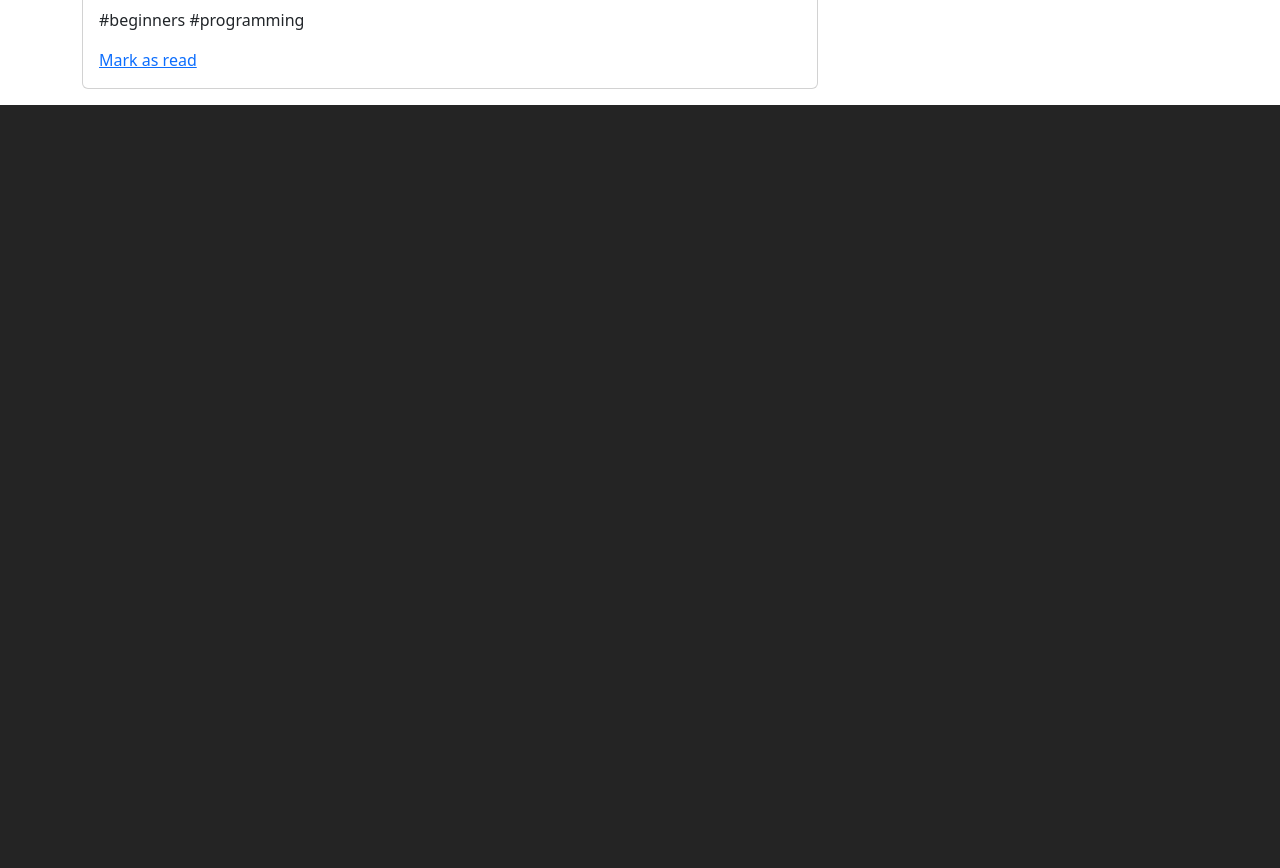
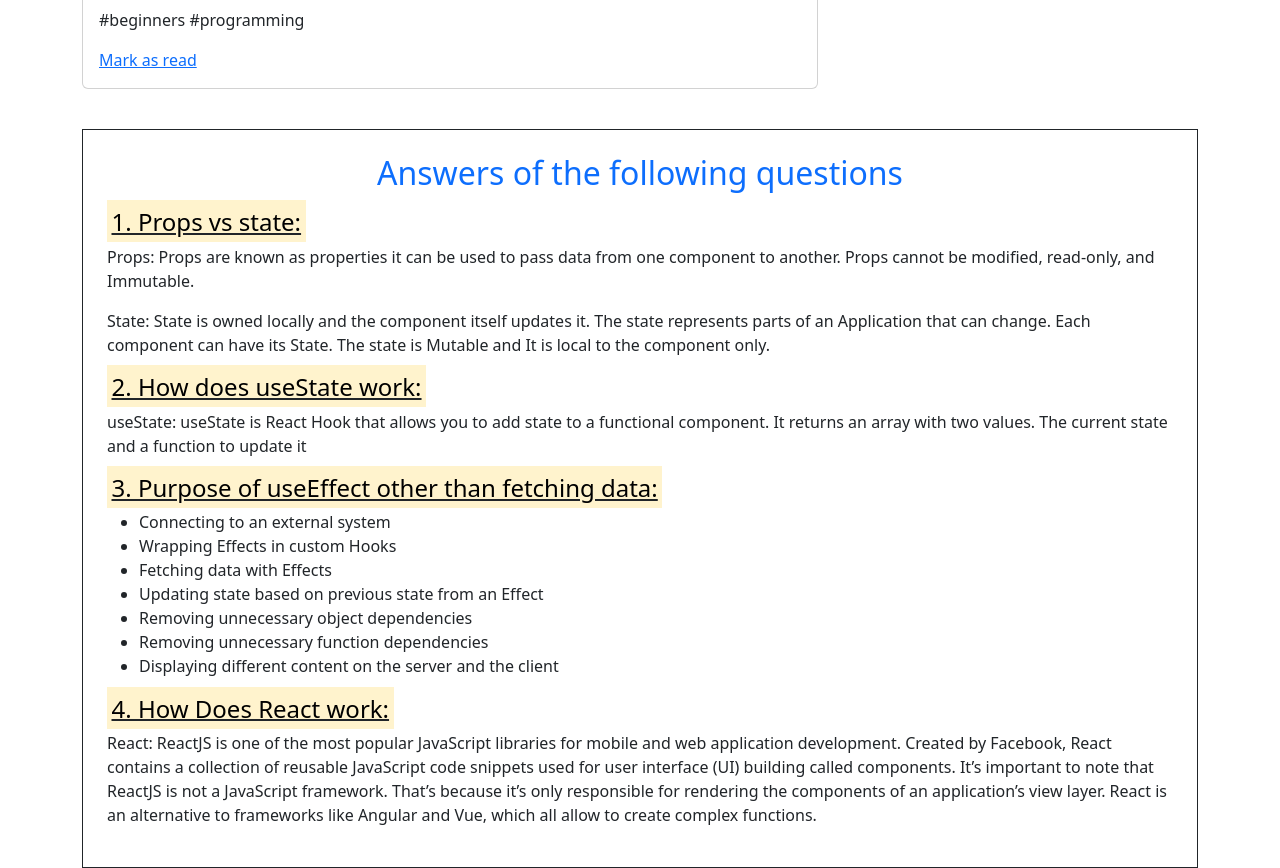
Before and after one commit to Bajlar/knowledge-cafe, a React (Vite) app: page / in a window 1280 px wide. Shown: the part 3280-4148 px from the top of the page. Before the commit the page ends 3385 px from the top, so only its background shows below. Built offline with nearby package versions, Linux system fonts and the light colour scheme.

Commit message:
blog answer

```diff
--- a/src/App.jsx
+++ b/src/App.jsx
@@ -2,12 +2,14 @@ import './App.css'
 import 'bootstrap/dist/css/bootstrap.min.css';
 import Header from './components/Header/Header';
 import BlogPost from './components/BlogPost/BlogPost';
+import BlogAnswer from './components/BlogAnswer/BlogAnswer';
 
 function App() {
   return (
     <div className="App">
       <Header></Header>
       <BlogPost></BlogPost>
+      <BlogAnswer></BlogAnswer>
     </div>
   )
 }
--- /dev/null
+++ b/src/components/BlogAnswer/BlogAnswer.css
@@ -0,0 +1,3 @@
+.questions {
+  text-decoration: underline;
+}
--- /dev/null
+++ b/src/components/BlogAnswer/BlogAnswer.jsx
@@ -0,0 +1,35 @@
+import React from 'react';
+import './BlogAnswer.css';
+
+const BlogAnswer = () => {
+  return (
+    <div className='container mt-4'>
+      <div className="box-container p-4 border border-dark">
+        <h2 className='text-center text-primary'>Answers of the following questions</h2>
+        <h4 className='questions mt-3'><mark>1. Props vs state:</mark></h4>
+        <p>Props: Props are known as properties it can be used to pass data from one component to another. Props cannot be modified, read-only, and Immutable.</p>
+        <p>State: State is owned locally and the component itself updates it. The state represents parts of an Application that can change. Each component can have its State. The state is Mutable and It is local to the component only.</p>
+
+        <h4 className='questions mt-3'><mark>2. How does useState work:</mark></h4>
+        <p>useState: useState is React Hook that allows you to add state to a functional component. It returns an array with two values. The current state and a function to update it</p>
+
+        <h4 className='questions mt-3'><mark>3. Purpose of useEffect other than fetching data:</mark></h4>
+        <ul>
+          <li>Connecting to an external system</li>
+          <li>Wrapping Effects in custom Hooks</li>
+          <li>Fetching data with Effects</li>
+          <li>Updating state based on previous state from an Effect</li>
+          <li>Removing unnecessary object dependencies</li>
+          <li>Removing unnecessary function dependencies</li>
+          <li>Displaying different content on the server and the client</li>
+        </ul>
+
+        <h4 className='questions mt-3'><mark>4. How Does React work:</mark></h4>
+        <p>React: ReactJS is one of the most popular JavaScript libraries for mobile and web application development. Created by Facebook, React contains a collection of reusable JavaScript code snippets used for user interface (UI) building called components.
+        It’s important to note that ReactJS is not a JavaScript framework. That’s because it’s only responsible for rendering the components of an application’s view layer. React is an alternative to frameworks like Angular and Vue, which all allow to create complex functions.</p>
+      </div>
+    </div>
+  );
+};
+
+export default BlogAnswer;
```
